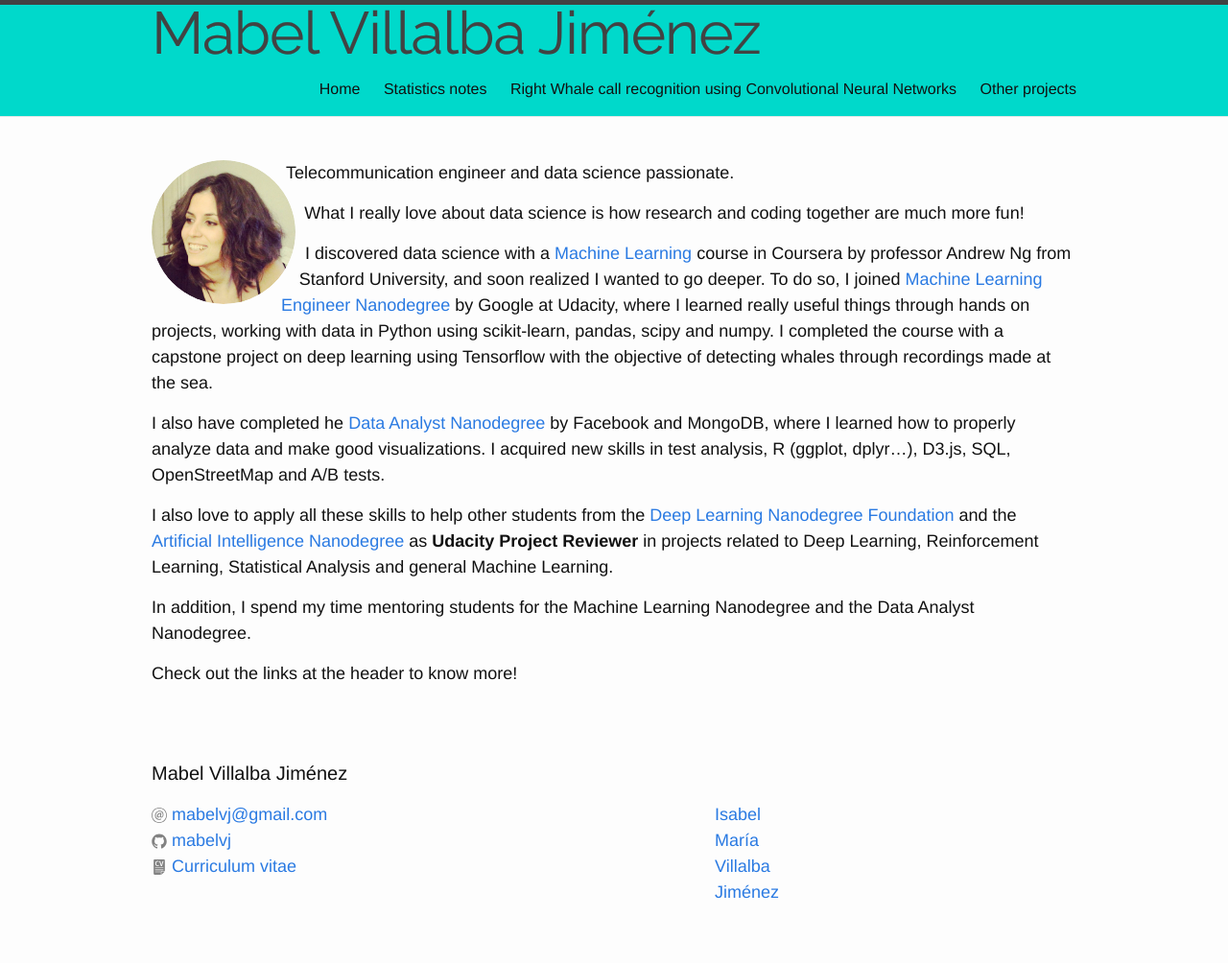
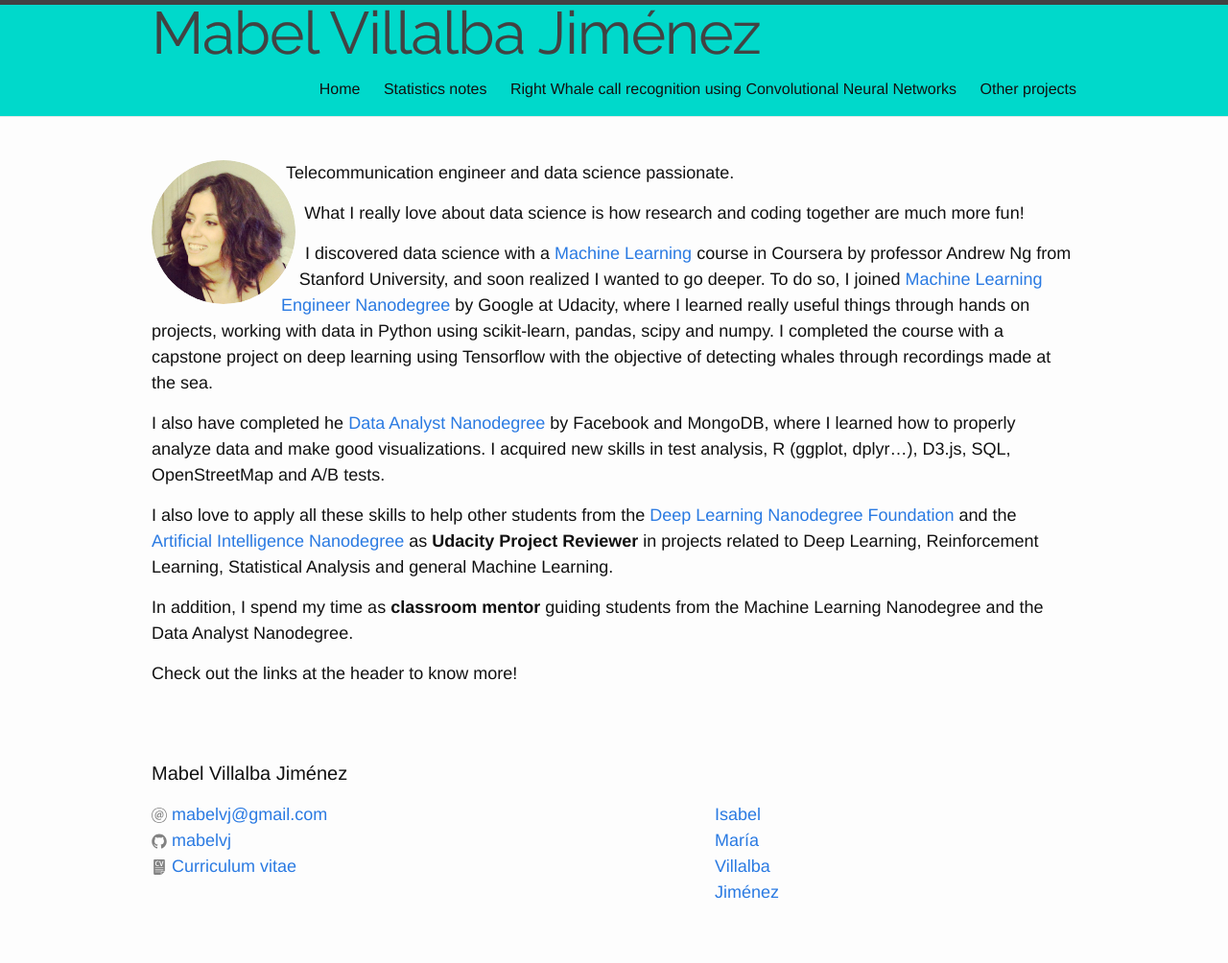
Before and after one commit to mabelvj/mabelvj.github.io, a Jekyll site: the page built from index.md, in a window 1280 px wide. Shown: the whole page at 96% size. Built offline with Jekyll 4.4.1, drawn with Linux system fonts in a browser that asks for light colours; some web fonts are replaced; Markdown is read by kramdown in place of the engine named in the settings; comment, search, counter and statistics services are not loaded.

Commit message:
updated index.md 2

```diff
--- a/index.md
+++ b/index.md
@@ -41,7 +41,7 @@ I also have completed he [Data Analyst Nanodegree](https://www.udacity.com/cours
 I also love to apply all these skills to help other students from the [Deep Learning Nanodegree Foundation](https://www.udacity.com/course/deep-learning-nanodegree-foundation--nd101) and the [Artificial Intelligence Nanodegree](https://www.udacity.com/course/artificial-intelligence-nanodegree--nd889) as **Udacity Project Reviewer** in projects related to Deep Learning, Reinforcement Learning, Statistical Analysis and general Machine Learning.
 
 
-In addition, I spend my time mentoring students for the Machine Learning Nanodegree and the Data Analyst Nanodegree.
+In addition, I spend my time as **classroom mentor** guiding students from the Machine Learning Nanodegree and the Data Analyst Nanodegree.
 
 
 
```
